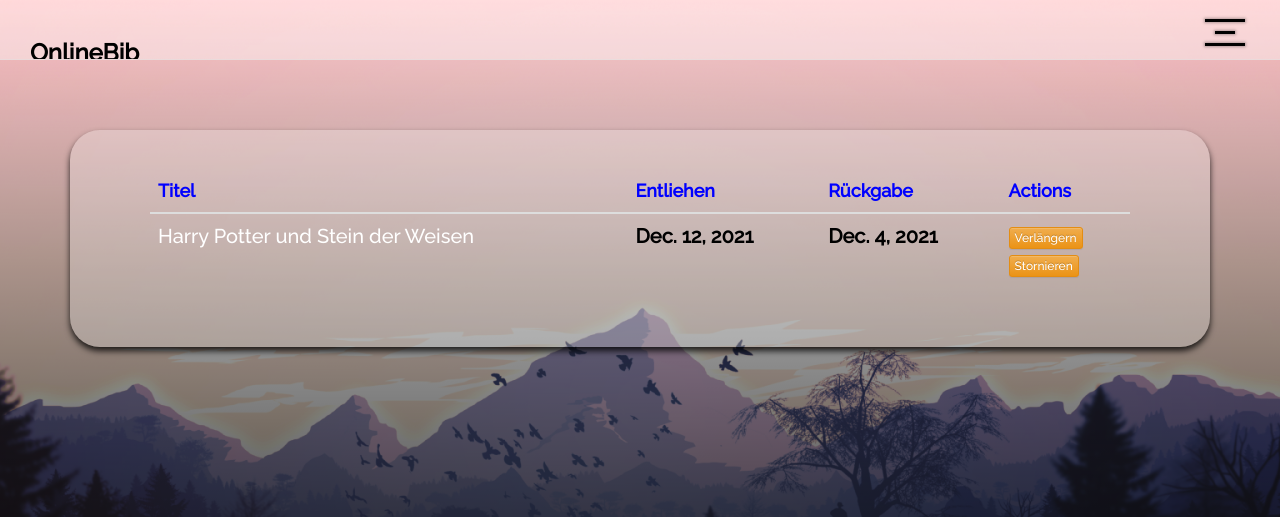
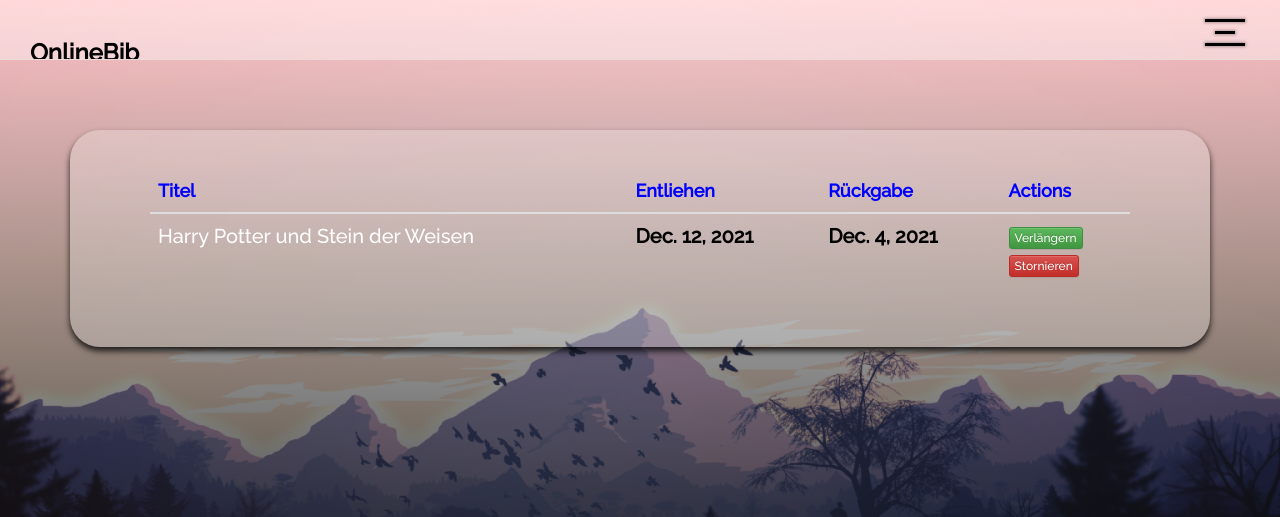
Before and after one commit to JojoNowack/book-store, a Django app: page /login/test/ in a window 1280 px wide. Shown: the top 517 px of the page. Run offline with Django 3.2, Linux system fonts and the light colour scheme; a user stored in the database is signed in; data comes from the database, SQL or seed files in the repository; some libraries are stand-ins or nearby versions.

Commit message:
little changes

```diff
--- a/book_store/account/templates/account/test.html
+++ b/book_store/account/templates/account/test.html
@@ -67,14 +67,14 @@ THE SOFTWARE IS PROVIDED "AS IS", WITHOUT WARRANTY OF ANY KIND, EXPRESS OR IMPLI
               <!-- isextend[book_id, true for verlängern false for stornieren]-->
               <input  type="hidden" class="round-black-btn"  name="idandisextend[]" value="{{Order.books.id}}"> <!-- isextend[0]-->
               <input  type="hidden" class="round-black-btn"  name="idandisextend[]" value="true"> <!-- isextend[1]-->
-                <button type="submit" name='buttonforextend' class="btn btn-warning btn-xs" >Verlängern</button>
+                <button type="submit" name='buttonforextend' class="btn btn-success btn-xs" >Verlängern</button>
             </form>
             <form action="#" method="post"  > <!--Button für stornieren -->
              {% csrf_token %}
               <!-- isextend[book_id, true for verlängern false for stornieren]-->
               <input  type="hidden" class="round-black-btn"  name="idandisextend[]" value="{{Order.books.id}}"> <!-- isextend[0]-->
               <input  type="hidden" class="round-black-btn"  name="idandisextend[]" value="false"> <!-- isextend[1]-->
-                <button type="submit" name='buttonforstrono' class="btn btn-warning btn-xs" >Stornieren</button>
+                <button type="submit" name='buttonforstrono' class="btn btn-danger btn-xs" >Stornieren</button>
             </form>
 
 
--- a/book_store/account/views.py
+++ b/book_store/account/views.py
@@ -41,6 +41,12 @@ def login(request):
     return render(request, 'account/login.html')
 
 def about(request):
+    #added by johannes to insert new books while runtime
+    #can be deleted
+    print("about to add new books")
+    print(Book.objects.get(id=2))
+    mybook= Book(2, 'img', 'titel', 'desc', '2021-10-10', 'author', True, 12, 'horror', 100)
+    mybook.save()
     return render(request, 'account/about.html',{'title':'About'})
 
 #schaut in tabele order und sucht alle einträge zum aktuellen user und listet sie auf -> schickt sie ins html file
@@ -50,10 +56,12 @@ def showmybooks(request):
     if request.method =='POST': #wenn auf einen der buttens gedrückt wurde
         if request.POST.getlist('idandisextend[]')[1] == 'true' : #bedeutet es wurde der verlängern butten gedrückt
             #order_order return date um 2 wochen verlängern
+            #todo nur wenn quantity >2
             order = __getorder__(request)
             order.return_date= order.return_date +datetime.timedelta(weeks=2)
             order.save(update_fields=['return_date']) #ohne das gehts nicht
         else: #bedeutet es wurde der stornieren butten gedrückt
+            #todo nur wenn borrowed book= false
             order = __getorder__(request)
             #quantitiy vom buch +1
             book=Book.objects.get(id=order.books.id)
```
